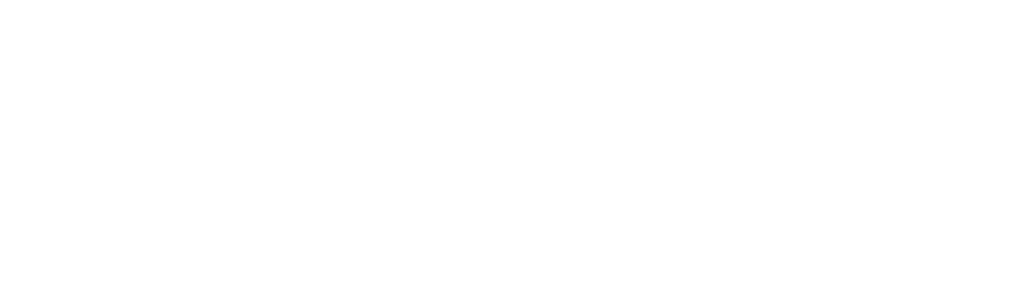
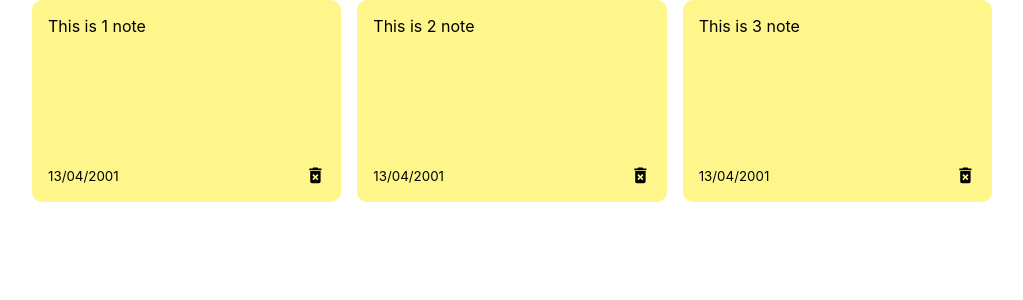
Before and after one commit to AriAgress/Notes-React-App, a React (Create React App) app: page / in a window 1280 px wide. Shown: the top 300 px of the page, without its empty margins (128-1151 px from the left). Built offline with nearby package versions, Linux system fonts and the light colour scheme.

Commit message:
Add(App): added objects to app

```diff
--- a/src/App.css
+++ /dev/null
@@ -1,2 +0,0 @@
-.App {
-}
--- a/src/App.js
+++ b/src/App.js
@@ -1,9 +1,29 @@
-import './App.css';
+import { useState } from 'react';
+import { nanoid } from 'nanoid';
+import NotesList from './components/NotesList/NotesList';
 
 function App() {
+  const [notes, setNotes] = useState([
+    {
+      id: nanoid(),
+      text: 'This is 1 note',
+      date: '13/04/2001',
+    },
+    {
+      id: nanoid(),
+      text: 'This is 2 note',
+      date: '13/04/2001',
+    },
+    {
+      id: nanoid(),
+      text: 'This is 3 note',
+      date: '13/04/2001',
+    },
+  ]);
+
   return (
-    <div className='App'>
-      <div></div>
+    <div className='container'>
+      <NotesList notes={notes} />
     </div>
   );
 }
--- /dev/null
+++ b/src/components/Note/Note.js
@@ -0,0 +1,17 @@
+import React from 'react';
+
+import { MdDeleteForever } from 'react-icons/md';
+
+const Note = ({ id, text, date }) => {
+  return (
+    <div className='note'>
+      <span>{text}</span>
+      <div className='note-footer'>
+        <small>{date}</small>
+        <MdDeleteForever className='delete-icon' size='1.3em' />
+      </div>
+    </div>
+  );
+};
+
+export default Note;
--- /dev/null
+++ b/src/components/NotesList/NotesList.js
@@ -0,0 +1,15 @@
+import React from 'react';
+
+import Note from '../Note/Note';
+
+export const NotesList = ({ notes }) => {
+  return (
+    <div className='notes-list'>
+      {notes.map(note => (
+        <Note id={note.id} text={note.text} date={note.date} />
+      ))}
+    </div>
+  );
+};
+
+export default NotesList;
--- a/src/index.css
+++ b/src/index.css
@@ -11,3 +11,98 @@ code {
   font-family: source-code-pro, Menlo, Monaco, Consolas, 'Courier New',
     monospace;
 }
+
+.header {
+  display: flex;
+  align-items: center;
+  justify-content: space-between;
+}
+
+.dark-mode {
+  background-color: black;
+}
+
+.dark-mode h1 {
+  color: white;
+}
+
+.container {
+  max-width: 960px;
+  margin-right: auto;
+  margin-left: auto;
+  padding-right: 15px;
+  padding-left: 15px;
+  min-height: 100vh;
+}
+
+.notes-list {
+  display: grid;
+  grid-gap: 1rem;
+  grid-template-columns: repeat(auto-fill, minmax(250px, 1fr));
+}
+
+.note.new {
+  background-color: #67d7cc;
+}
+
+textarea {
+  border: none;
+  resize: none;
+  background-color: #67d7cc;
+}
+
+textarea:focus {
+  outline: none;
+}
+
+.save {
+  background-color: #e1e1e1;
+  border: none;
+  border-radius: 15px;
+  padding: 5px 10px 5px 10px;
+}
+
+.save:hover {
+  background-color: #ededed;
+  cursor: pointer;
+}
+
+.note {
+  background-color: #fef68a;
+  border-radius: 10px;
+  padding: 1rem;
+  min-height: 170px;
+  display: flex;
+  flex-direction: column;
+  justify-content: space-between;
+  white-space: pre-wrap;
+}
+
+.note-footer {
+  display: flex;
+  align-items: center;
+  justify-content: space-between;
+}
+
+.delete-icon {
+  cursor: pointer;
+}
+
+.search {
+  display: flex;
+  align-items: center;
+  background-color: rgb(233, 233, 233);
+  border-radius: 10px;
+  padding: 5px;
+  margin-bottom: 1.5em;
+}
+
+.search input {
+  border: none;
+  background-color: rgb(233, 233, 233);
+  width: 100%;
+}
+
+.search input:focus {
+  outline: none;
+}
```
Also changed, not shown: src/components/Note.js (deleted), src/components/NotesList.js (deleted).
